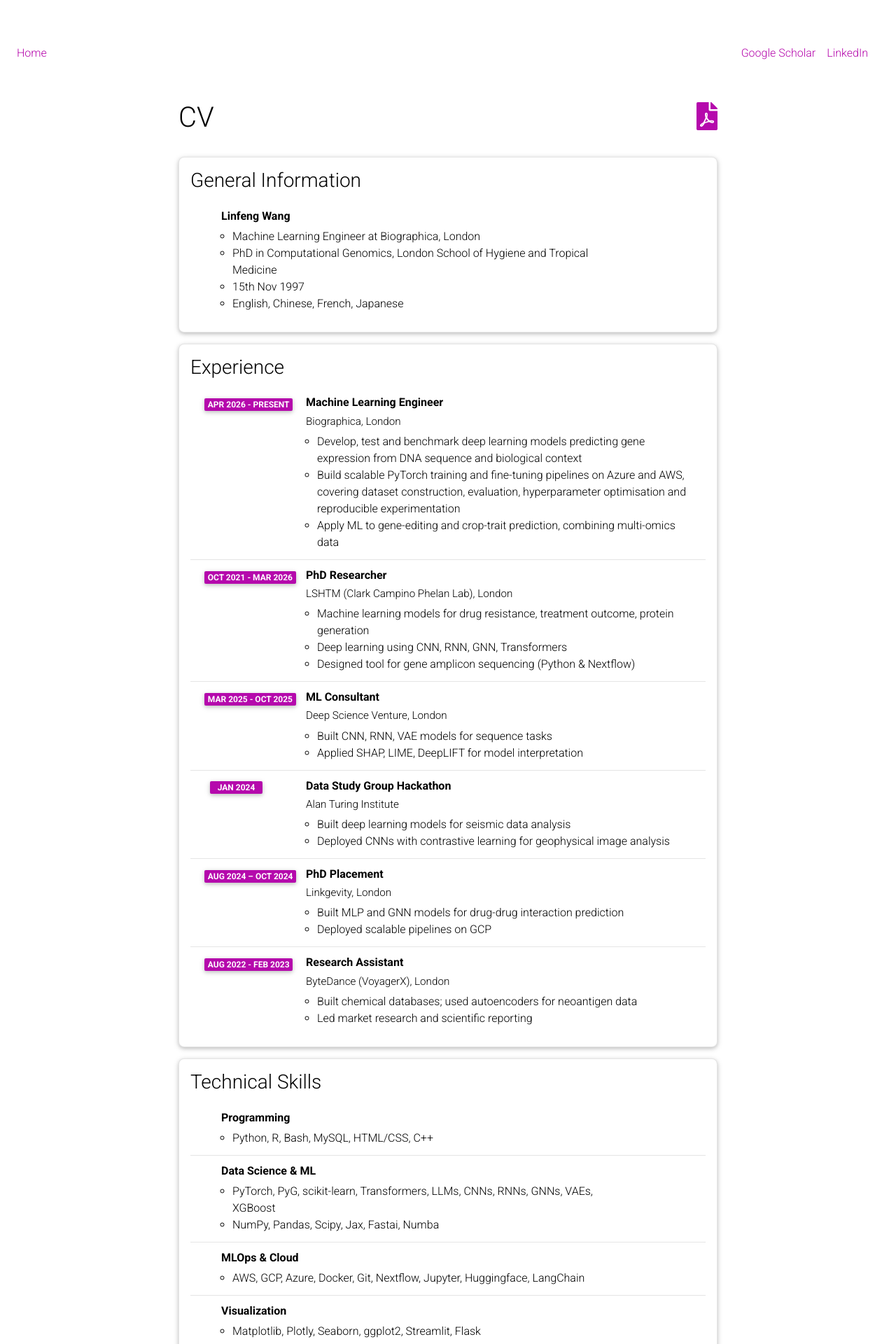
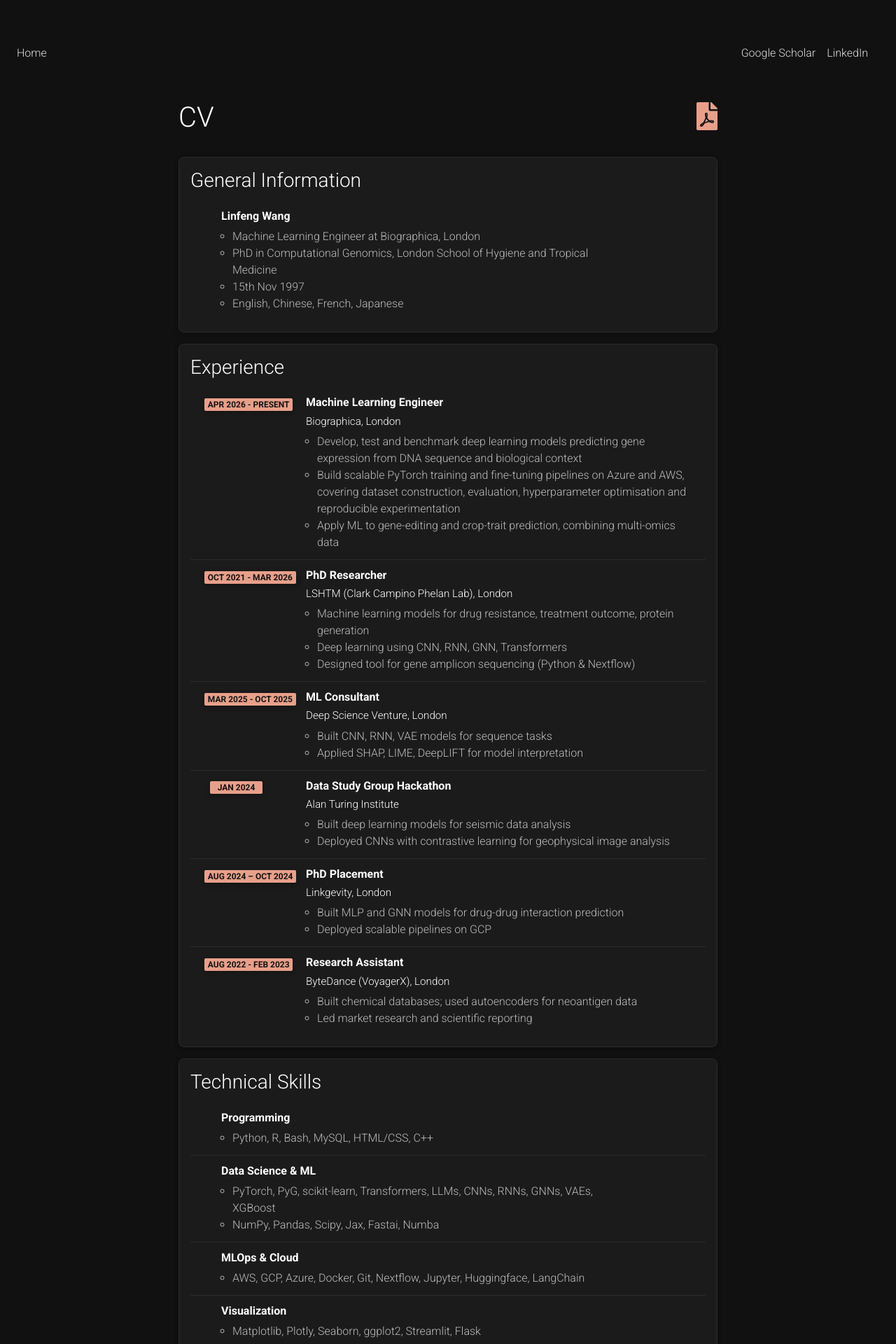
Before and after one commit to linfeng-wang/linfeng-wang.github.io, a Jekyll site: the page built from _pages/cv.md, in a window 1280 px wide. Shown: the top 1920 px of the page at 70% size. Built offline with Jekyll 4.4.1, drawn with Linux system fonts in a browser that asks for light colours; comment, search, counter and statistics services are not loaded; a style sheet for code colours, icons or effects is not loaded.

Commit message:
Put the CV page on the homepage colour scheme
/cv/ now matches the homepage and the projects section: #111 ground, white
headings, #e89f8a accent. The year pills were theme purple with white text
and are now salmon on dark.

Overrides the card, list-group and badge styling from _sass/_base.scss and
the <style> block in _includes/header.html, both written for a light page.
The badge rules there use !important, so these do too.

The remaining light pages are /publications/, /teaching/ and /blog/.

Verified at 390px and 1100px: zero horizontal overflow and zero contrast
failures.

Co-Authored-By: Claude Opus 5 <noreply@anthropic.com>

```diff
--- a/_layouts/cv.html
+++ b/_layouts/cv.html
@@ -2,7 +2,75 @@
 layout: default
 ---
 <!-- _layouts/cv.html -->
-        <div class="post">
+{%- comment -%}
+  CV page in the homepage's colour scheme (see _layouts/about.html):
+  #111 ground, white headings, #e89f8a accent. The card, list-group and
+  badge styling this overrides comes from _sass/_base.scss and the <style>
+  block in _includes/header.html, both written for a light page.
+{%- endcomment -%}
+
+{% include dark_page_nav.html %}
+
+<style>
+  body {
+    background-color: #111;
+    color: #ddd;
+  }
+
+  /* ---------- Page header ---------- */
+  .cv-dark .post-title       { color: #fff; }
+  .cv-dark .post-description { color: #bbb; }
+
+  .cv-dark .post-title a       { color: #e89f8a; }
+  .cv-dark .post-title a:hover { color: #f3b9a7; }
+
+  /* ---------- Cards ---------- */
+  .cv-dark .cv .card {
+    background-color: #1b1b1b;
+    border: 1px solid #2b2b2b;
+  }
+
+  .cv-dark .cv .card .card-title { color: #fff; }
+
+  .cv-dark .cv .card .list-group-item {
+    background-color: transparent;
+    border-color: #2b2b2b;
+    color: #c8c8c8;
+  }
+
+  /* the year pill: theme purple on white by default */
+  .cv-dark .cv .card .list-group-item .badge {
+    color: #111 !important;
+    background-color: #e89f8a !important;
+  }
+
+  .cv-dark .cv .card h6            { color: #fff; }
+  .cv-dark .cv .card h6.title      { color: #fff; }
+  .cv-dark .cv .card .items,
+  .cv-dark .cv .card .items li,
+  .cv-dark .cv .card .item,
+  .cv-dark .cv .card .subitem,
+  .cv-dark .cv .card .item-title   { color: #bdbdbd; }
+
+  .cv-dark .cv .card a {
+    color: #e89f8a;
+    text-decoration: none;
+    border-bottom: 1px solid rgba(232, 159, 138, 0.5);
+    overflow-wrap: break-word;
+    word-break: break-word;
+  }
+
+  .cv-dark .cv .card a:hover { color: #f3b9a7; }
+
+  /* ---------- Phone ---------- */
+  @media (max-width: 700px) {
+    .cv-dark .post-title { font-size: 2rem; }
+  }
+
+  html, body { max-width: 100%; overflow-x: hidden; }
+</style>
+
+        <div class="post cv-dark">
 
           <header class="post-header">
             <h1 class="post-title">{{ page.title }} {% if page.cv_pdf %}<a href="{{ page.cv_pdf | prepend: 'assets/pdf/' | relative_url}}" target="_blank" rel="noopener noreferrer" class="float-right"><i class="fas fa-file-pdf"></i></a>{% endif %}</h1>
```
